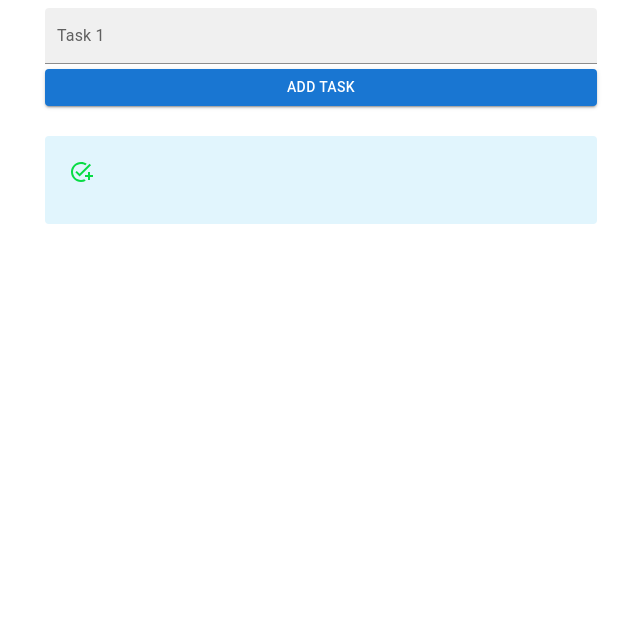
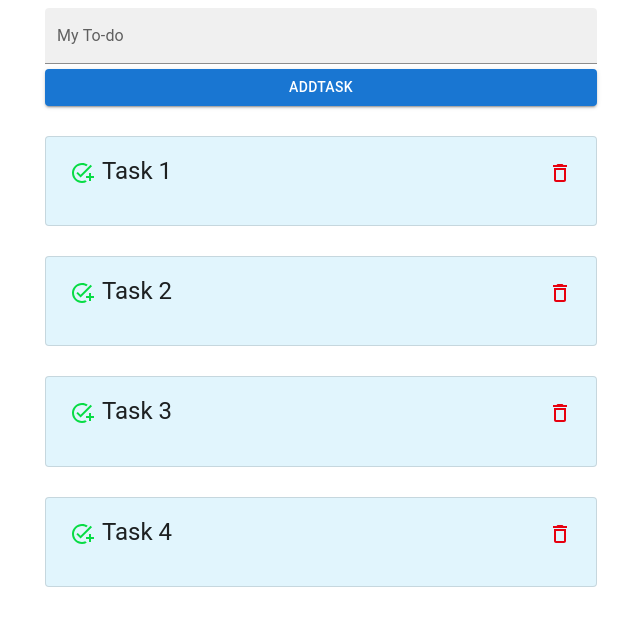
Before and after one commit to Ninamahdawe/list-managements, a React (Create React App) app: page / in a window 1280 px wide. Shown: the top 626 px of the page, without its empty margins (319-959 px from the left). Built offline with nearby package versions, Linux system fonts and the light colour scheme.

Commit message:
adding the useState and setState to the app

```diff
--- a/public/index.html
+++ b/public/index.html
@@ -10,6 +10,6 @@
   </head>
   <body>
     <div id="root"></div>
-    <!-- <script type="module" src="/src/App.js"></script> -->
+    <!-- <script type="module" src="/src/App.jsx"></script> -->
   </body>
 </html>
--- a/src/App.js
+++ b/src/App.js
@@ -1,13 +1,43 @@
-import React from 'react';
-import TodoForm from './components/TodoForm';
+import React, { useState } from "react";
+import TodoForm from "./components/TodoForm";
 import TaskList from "./components/TaskList";
 
-
 function App() {
+  const [tasks, setTasks] = useState([
+    {
+      id: 1,
+      title: "Task 1",
+      isCompleted: false,
+    },
+    {
+      id: 2,
+      title: "Task 2",
+      isCompleted: true,
+    },
+    {
+      id: 3,
+      title: "Task 3",
+      isCompleted: false,
+    },
+    {
+      id: 4,
+      title: "Task 4",
+      isCompleted: false,
+    },
+  ]);
+  const addTask = (text) => {
+    const newTask = {
+      id: 5,
+      title: text,
+      isCompleted: false,
+    };
+    console.log(newTask);
+    setTasks([...tasks, newTask]);
+  };
   return (
     <div>
-      <TodoForm />
-      <TaskList />
+      <TodoForm addTask={addTask} />
+      <TaskList tasks={tasks} />
     </div>
   );
 }
--- a/src/components/TaskItem.jsx
+++ b/src/components/TaskItem.jsx
@@ -4,17 +4,21 @@ import Card from "@mui/material/Card";
 import AddTaskIcon from "@mui/icons-material/AddTask";
 import DeleteOutlineIcon from "@mui/icons-material/DeleteOutline";
 
-const TaskItem = () => {
+const TaskItem = ({ title }) => {
   return (
     <Container maxWidth="sm">
       <Card
-        variant="outliend>"
+        variant="outlined"
         style={{ marginTop: 30, backgroundColor: "#E1F5FD" }}
       >
         <CardContent>
           <Typography gutterBottom variant="h5" component="h4">
             <IconButton>
               <AddTaskIcon style={{ color: "#08DC44" }} />
+            </IconButton>
+            {title}
+            <IconButton style={{ float: "right" }}>
+              <DeleteOutlineIcon style={{ color: "#E7000F" }} />
             </IconButton>
           </Typography>
           <Typography variant="body2" color="text.secondary"></Typography>
--- a/src/components/TaskList.jsx
+++ b/src/components/TaskList.jsx
@@ -1,9 +1,12 @@
 import React from "react";
 import TaskItem from "./TaskItem";
-const TaskList = () => {
+
+const TaskList = ({ tasks }) => {
   return (
     <div>
-      <TaskItem />
+      {tasks.map((task) => (
+        <TaskItem key={task.id} title={task.title} />
+      ))}
     </div>
   );
 };
--- a/src/components/TodoForm.jsx
+++ b/src/components/TodoForm.jsx
@@ -1,20 +1,32 @@
-import React from "react";
+import React, { useState } from "react";
 import { FormControl, TextField, Button } from "@mui/material";
 import { Container } from "@mui/system";
 
-const TodoForm = () => {
+const TodoForm = ({ addTask }) => {
+  const [text, setText] = useState("");
+  const handleSubmit = (e) => {
+    e.preventDefault();
+    addTask(text);
+  };
   return (
     <Container maxWidth="sm">
-      <form>
+      <form onSubmit={handleSubmit}>
         <FormControl fullWidth={true}>
-          <TextField id="filled-basic" label="Task 1 " variant="filled" />
+          <TextField
+            id="filled-basic"
+            label="My To-do "
+            variant="filled"
+            value={text}
+            onChange={(e) => setText(e.target.value)}
+          />
           <Button
             variant="contained"
             color="primary"
-            type="add"
+            required={true}
             style={{ marginTop: 5 }}
+            type="submit"
           >
-            Add Task
+            AddTask
           </Button>
         </FormControl>
       </form>
```
Also changed, not shown: src/index.css (deleted, +0 -13 lines), public/manifest.json.
